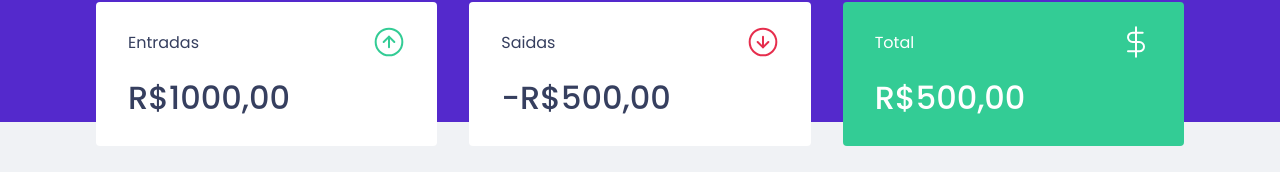
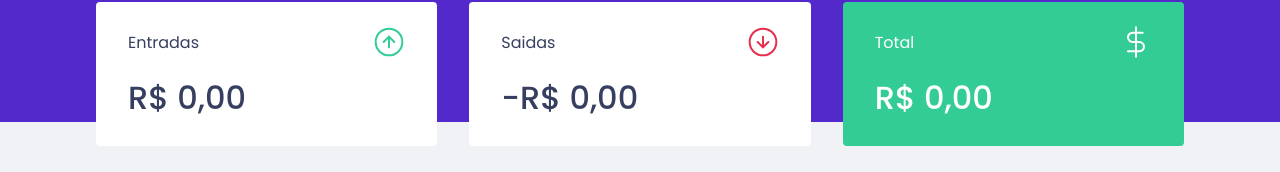
Before and after one commit to euhenriquefranca/dtmoney, a React (Create React App) app: page / in a window 1280 px wide. Shown: the part 150-322 px from the top of the page. Built offline with nearby package versions, Linux system fonts and the light colour scheme; no server answers; what miragejs would draw is missing.

Commit message:
calculating summary

```diff
--- a/src/components/Summary/index.tsx
+++ b/src/components/Summary/index.tsx
@@ -8,7 +8,25 @@
 
 export function Summary() {
   const { transactions } = useContext(TransactionsContext);
-  console.log(transactions);
+
+  const summary = transactions.reduce(
+    (acc, transaction) => {
+      if (transaction.type === "deposit") {
+        acc.deposits += transaction.amount;
+        acc.total += transaction.amount;
+      } else {
+        acc.withdraw += transaction.amount;
+        acc.total -= transaction.amount;
+      }
+
+      return acc;
+    },
+    {
+      deposits: 0,
+      withdraw: 0,
+      total: 0,
+    }
+  );
 
   return (
     <Container>
@@ -17,21 +35,37 @@
           <p>Entradas</p>
           <img src={incomeImg} alt="Entradas" />
         </header>
-        <strong>R$1000,00</strong>
+        <strong>
+          {new Intl.NumberFormat("pt-BR", {
+            style: "currency",
+            currency: "BRL",
+          }).format(summary.deposits)}
+        </strong>
       </div>
       <div>
         <header>
           <p>Saidas</p>
           <img src={outcomeImg} alt="Saidas" />
         </header>
-        <strong>-R$500,00</strong>
+        <strong>
+          -
+          {new Intl.NumberFormat("pt-BR", {
+            style: "currency",
+            currency: "BRL",
+          }).format(summary.withdraw)}
+        </strong>
       </div>
       <div className="highlight-background">
         <header>
           <p>Total</p>
           <img src={totalImg} alt="Total" />
         </header>
-        <strong>R$500,00</strong>
+        <strong>
+          {new Intl.NumberFormat("pt-BR", {
+            style: "currency",
+            currency: "BRL",
+          }).format(summary.total)}
+        </strong>
       </div>
     </Container>
   );
```
